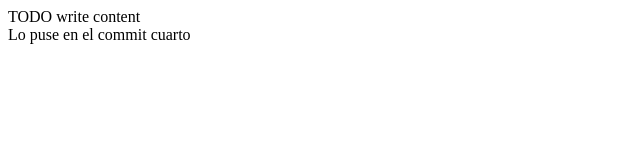
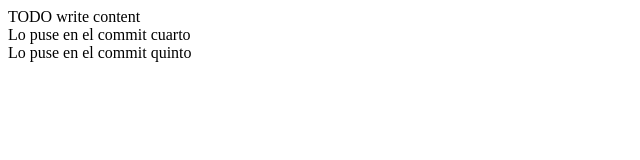
Before and after one commit to tcrurav/PruebaGitClase, a website: page PruebaGitClase/public_html/index.html in a window 1280 px wide. Shown: the whole page, without its empty margins (0-640 px from the left). Drawn offline with Linux system fonts and the light colour scheme.

Commit message:
fifth commit

```diff
--- a/PruebaGitClase/public_html/index.html
+++ b/PruebaGitClase/public_html/index.html
@@ -13,5 +13,6 @@ and open the template in the editor.
     <body>
         <div>TODO write content</div>
         <div>Lo puse en el commit cuarto</div>
+        <div>Lo puse en el commit quinto</div>
     </body>
 </html>
```
